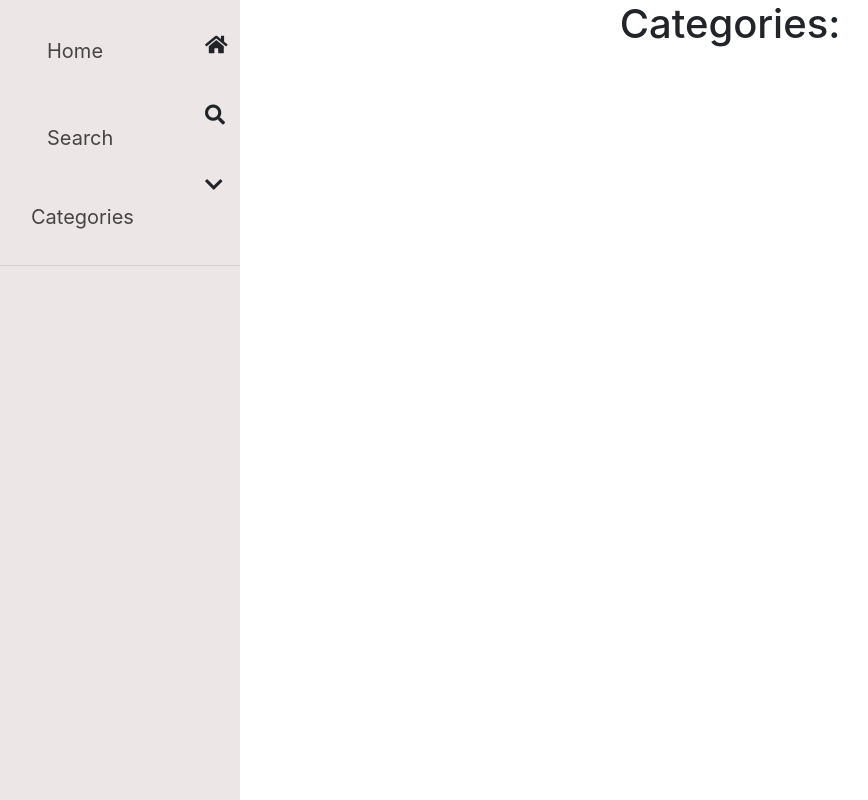
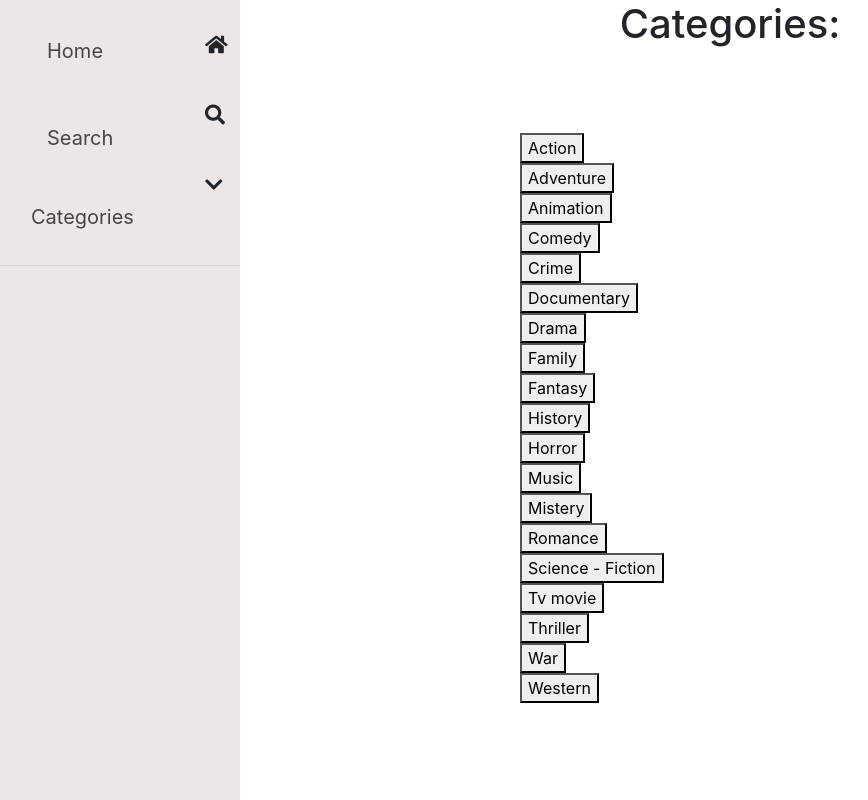
Before and after one commit to devmarianoguerra/digital_on_us, a React (Create React App) app: page /categories in a window 1280 px wide. Shown: the whole page, without its empty margins (20-888 px from the left). Built offline with nearby package versions, Linux system fonts and the light colour scheme.

Commit message:
#9 - Erase Card component. Created filter function in categories component.

```diff
--- a/src/components/card.js
+++ /dev/null
@@ -1,26 +0,0 @@
-import React from "react";
-import Styled from "styled-components";
-
-const InfoCard = Styled.div`
-display: flex;
-align-items: center;
-margin-left: 500px;
-font-size: 50px;
-border: 5px solid black;
-border-radius: 25px;
-width: 200px;
-heigth: 300px;
-`;
-
-class Card extends React.Component {
-  render() {
-    const { title, plot, releaseDate, popularity } = this.props;
-    return (
-      <div>
-        <InfoCard>{title}</InfoCard>
-      </div>
-    );
-  }
-}
-
-export default Card;
--- a/src/components/categories.js
+++ b/src/components/categories.js
@@ -1,5 +1,6 @@
 import React from "react";
 import Styled from "styled-components";
+import _ from "lodash";
 
 const Title = Styled.h1`
 display: flex;
@@ -8,14 +9,231 @@ align-items: center;
 margin-left: 220px;
 `;
 
+const MovieList = Styled.ul`
+display: block;
+margin-left: 500px;
+margin-top: 85px;
+list-style-type: none;
+`;
+
+const InfoCard = Styled.div`
+display: block;
+align-items: center;
+margin-left: 405px;
+margin-top: 30px;
+border: none;
+background-color: rgb(237, 230, 230);
+border-radius: 5px;
+width: 450px;
+height: auto;
+padding: 20px;
+`;
+
+const InfoText = Styled.p`
+font-size: 15px;
+`;
+
+const InfoPill = Styled.div`
+  background-color: black;
+  color: rgb(237, 230, 230);
+  width: 40px;
+  heigth: 15px;
+  padding: 10px;
+  border-radius: 10px;
+  letter-spacing: 1.5px;
+  margin: 5px;
+`;
+
+const ResponseText = Styled.p`
+  display: flex;
+  align-items: center;
+  margin-left: 500px;
+  font-size: 50px;
+`;
+
+const apiKey = "30fb8ce9a48ed35af340f7e02a7a8c37";
+
 class Categories extends React.Component {
+  constructor() {
+    super();
+    this.actionButton = React.createRef();
+    this.adventureButton = React.createRef();
+    this.animationButton = React.createRef();
+    this.comedyButton = React.createRef();
+    this.crimeButton = React.createRef();
+    this.documentaryButton = React.createRef();
+    this.dramaButton = React.createRef();
+    this.familyButton = React.createRef();
+    this.fantasyButton = React.createRef();
+    this.historyButton = React.createRef();
+    this.horrorButton = React.createRef();
+    this.musicButton = React.createRef();
+    this.misteryButton = React.createRef();
+    this.romanceButton = React.createRef();
+    this.scienceButton = React.createRef();
+    this.tvButton = React.createRef();
+    this.thrillerButton = React.createRef();
+    this.warButton = React.createRef();
+    this.westernButton = React.createRef();
+  }
+
+  state = {
+    id: "",
+    filter: [],
+  };
+
+  filterMovies = async () => {
+    const { id } = this.state;
+    this.actionButton = this.setState({ id: "28" });
+    this.adventureButton = this.setState({ id: "12" });
+    this.animationButton = this.setState({ id: "16" });
+    this.comedyButton = this.setState({ id: "35" });
+    this.crimeButton = this.setState({ id: "80" });
+    this.documentaryButton = this.setState({ id: "99" });
+    this.dramaButton = this.setState({ id: "18" });
+    this.familyButton = this.setState({ id: "10715" });
+    this.fantasyButton = this.setState({ id: "14" });
+    this.historyButton = this.setState({ id: "36" });
+    this.horrorButton = this.setState({ id: "27" });
+    this.musicButton = this.setState({ id: "10402" });
+    this.misteryButton = this.setState({ id: "9648" });
+    this.romanceButton = this.setState({ id: "10749" });
+    this.scienceButton = this.setState({ id: "878" });
+    this.tvButton = this.setState({ id: "10770" });
+    this.thrillerButton = this.setState({ id: "53" });
+    this.warButton = this.setState({ id: "10752" });
+    this.westernButton = this.setState({ id: "37" });
+    const url = `https://api.themoviedb.org/3/discover/movie?api_key=${apiKey}&language=en-US&sort_by=popularity.desc&include_adult=false&include_video=false&page=1&vote_average.gte=6&with_genres=${id}`;
+    const response = await fetch(url);
+    const data = await response.json();
+    this.setState({ filter: data.results, loading: false });
+  };
+
+  renderMovies = () => {
+    const { filter } = this.state;
+    const moviePath = "http://image.tmdb.org/t/p/w185";
+    const results = filter.map((movie) => (
+      <InfoCard key={movie.id}>
+        <h1>{movie.title}</h1>
+        <h6>Popularity : </h6>
+        <InfoPill>{parseInt(movie.popularity)}</InfoPill>
+        <img src={moviePath + movie.poster_path} alt="" />
+        <InfoText>Release date : {movie.release_date}</InfoText>
+        <InfoText>Plot : {movie.overview}</InfoText>
+      </InfoCard>
+    ));
+    return results;
+  };
+
   render() {
+    const { filter } = this.state;
     return (
       <>
         <Title>Categories: </Title>
-        <ul>
-          <li></li>
-        </ul>
+        <MovieList>
+          <li>
+            <button ref={this.actionButton} onClick={this.filterMovies}>
+              Action
+            </button>
+          </li>
+          <li>
+            <button ref={this.adventureButton} onClick={this.filterMovies}>
+              Adventure
+            </button>
+          </li>
+          <li>
+            <button ref={this.animationButton} onClick={this.filterMovies}>
+              Animation
+            </button>
+          </li>
+          <li>
+            <button ref={this.comedyButton} onClick={this.filterMovies}>
+              Comedy
+            </button>
+          </li>
+          <li>
+            <button ref={this.crimeButton} onClick={this.filterMovies}>
+              Crime
+            </button>
+          </li>
+          <li>
+            <button ref={this.documentaryButton} onClick={this.filterMovies}>
+              Documentary
+            </button>
+          </li>
+          <li>
+            <button ref={this.dramaButton} onClick={this.filterMovies}>
+              Drama
+            </button>
+          </li>
+          <li>
+            <button ref={this.familyButton} onClick={this.filterMovies}>
+              Family
+            </button>
+          </li>
+          <li>
+            <button ref={this.fantasyButton} onClick={this.filterMovies}>
+              Fantasy
+            </button>
+          </li>
+          <li>
+            <button ref={this.historyButton} onClick={this.filterMovies}>
+              History
+            </button>
+          </li>
+          <li>
+            <button ref={this.horrorButton} onClick={this.filterMovies}>
+              Horror
+            </button>
+          </li>
+          <li>
+            <button ref={this.musicButton} onClick={this.filterMovies}>
+              Music
+            </button>
+          </li>
+          <li>
+            <button ref={this.misteryButton} onClick={this.filterMovies}>
+              Mistery
+            </button>
+          </li>
+          <li>
+            <button ref={this.romanceButton} onClick={this.filterMovies}>
+              Romance
+            </button>
+          </li>
+          <li>
+            <button ref={this.scienceButton} onClick={this.filterMovies}>
+              Science - Fiction
+            </button>
+          </li>
+          <li>
+            <button ref={this.tvButton} onClick={this.filterMovies}>
+              Tv movie
+            </button>
+          </li>
+          <li>
+            <button ref={this.thrillerButton} onClick={this.filterMovies}>
+              Thriller
+            </button>
+          </li>
+          <li>
+            <button ref={this.warButton} onClick={this.filterMovies}>
+              War
+            </button>
+          </li>
+          <li>
+            <button ref={this.westernButton} onClick={this.filterMovies}>
+              Western
+            </button>
+          </li>
+        </MovieList>
+        <div>
+          {this.state.loading || !this.state.filter ? (
+            <ResponseText> loading...</ResponseText>
+          ) : (
+            !_.isEmpty(filter) && this.renderMovies()
+          )}
+        </div>
       </>
     );
   }
--- a/src/components/modal.js
+++ b/src/components/modal.js
@@ -1,6 +1,5 @@
 import React from "react";
 import { Modal, Button } from "react-bootstrap";
-import Styled from "styled-components";
 
 class InfoModal extends React.Component {
   render() {
@@ -8,24 +7,41 @@ class InfoModal extends React.Component {
     const { show } = this.props;
     const { title } = this.props;
     const { plot } = this.props;
-    console.log("title: ", title, "plot: ", plot);
+    const { poster } = this.props;
     if (!show) {
       return null;
     } else {
       return (
         <>
-          <Modal show={show} style={{}}>
+          <Modal show={show}>
             <Modal.Header>
               <Modal.Title>{title}</Modal.Title>
-              <Modal.Body>
-                <span className="badge badge-light"></span>
-              </Modal.Body>
-              <Modal.Footer>
-                <Button className="btn btn-warning" onClick={close}>
-                  Close
-                </Button>
-              </Modal.Footer>
+              <img src={poster} alt="" />
             </Modal.Header>
+            <Modal.Body>
+              <span
+                className="badge badge-light"
+                style={{
+                  width: "70px",
+                  height: "100px",
+                  fontSize: "15px",
+                }}
+              >
+                Plot : {plot}
+              </span>
+            </Modal.Body>
+            <Modal.Footer>
+              <Button
+                className="btn btn-warning"
+                style={{
+                  backgroundColor: "black",
+                  color: "rgb(237, 230, 230)",
+                }}
+                onClick={close}
+              >
+                Close
+              </Button>
+            </Modal.Footer>
           </Modal>
         </>
       );
--- a/src/components/search.js
+++ b/src/components/search.js
@@ -1,7 +1,6 @@
 import React from "react";
 import Styled from "styled-components";
 import _ from "lodash";
-import Card from "./card";
 import InfoModal from "./modal";
 
 const Container = Styled.div`
@@ -52,7 +51,7 @@ border: none;
 background-color: rgb(237, 230, 230);
 border-radius: 5px;
 width: 450px;
-height: 400px;
+height: auto;
 padding: 20px;
 `;
 
@@ -68,9 +67,7 @@ const InfoPill = Styled.div`
   padding: 10px;
   border-radius: 10px;
   letter-spacing: 1.5px;
-  display: flex
-  align-items: top;
-  justify-content: right:
+  margin: 5px;
 `;
 
 const InfoButton = Styled.button`
@@ -88,7 +85,7 @@ const apiKey = "30fb8ce9a48ed35af340f7e02a7a8c37";
 class SearchTool extends React.Component {
   state = {
     input: "",
-    loading: true,
+    loading: false,
     search: [],
     modal: false,
   };
@@ -107,10 +104,13 @@ class SearchTool extends React.Component {
 
   renderMovies = () => {
     const { search } = this.state;
+    const moviePath = "http://image.tmdb.org/t/p/w185";
     const results = search.map((movie) => (
       <InfoCard key={movie.id}>
         <h1>{movie.title}</h1>
+        <h6>Popularity : </h6>
         <InfoPill>{parseInt(movie.popularity)}</InfoPill>
+        <img src={moviePath + movie.poster_path} alt="" />
         <InfoText>Release date : {movie.release_date}</InfoText>
         <InfoText>Plot : {movie.overview}</InfoText>
         <InfoModal
@@ -118,6 +118,7 @@ class SearchTool extends React.Component {
           close={this.closeModal}
           title={movie.title}
           plot={movie.overview}
+          poster={moviePath + movie.poster_path}
         />
         <InfoButton onClick={this.showModal}>More...</InfoButton>
       </InfoCard>
```
